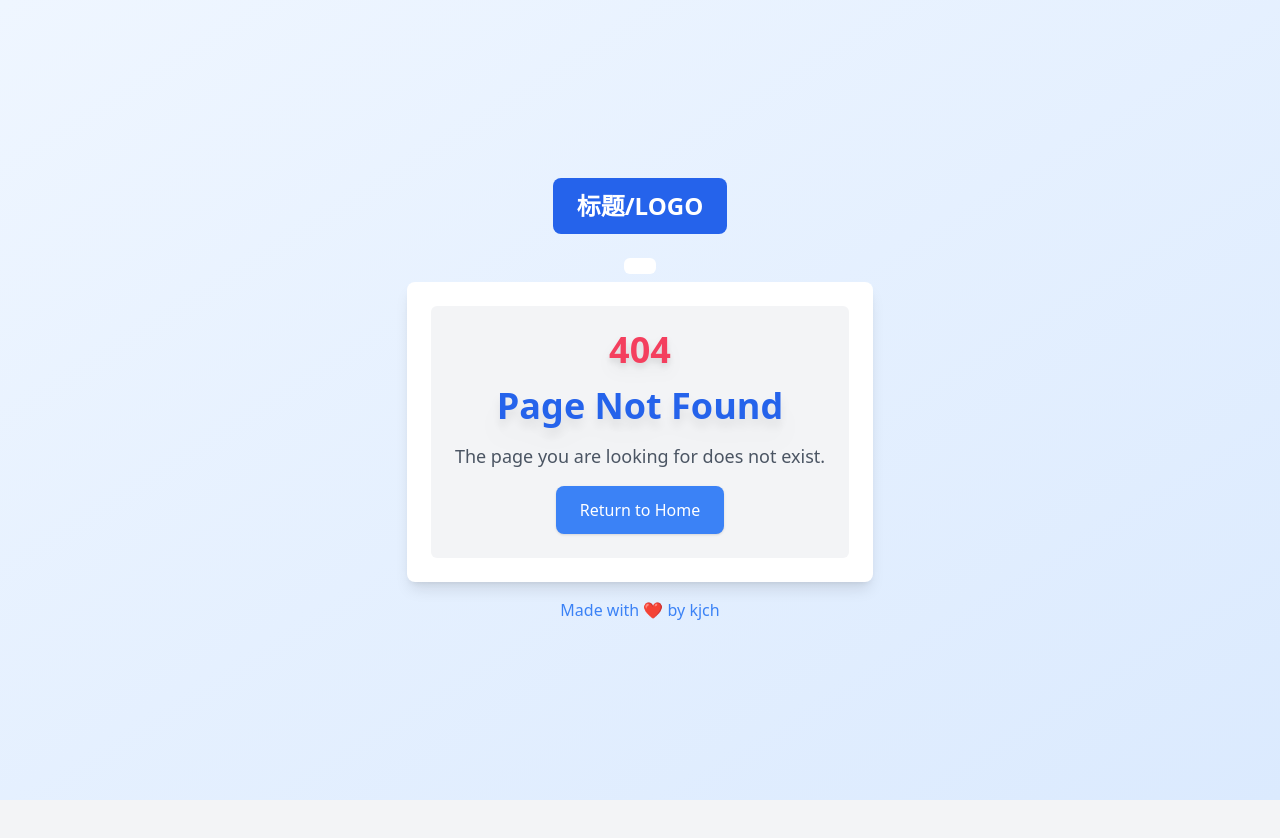
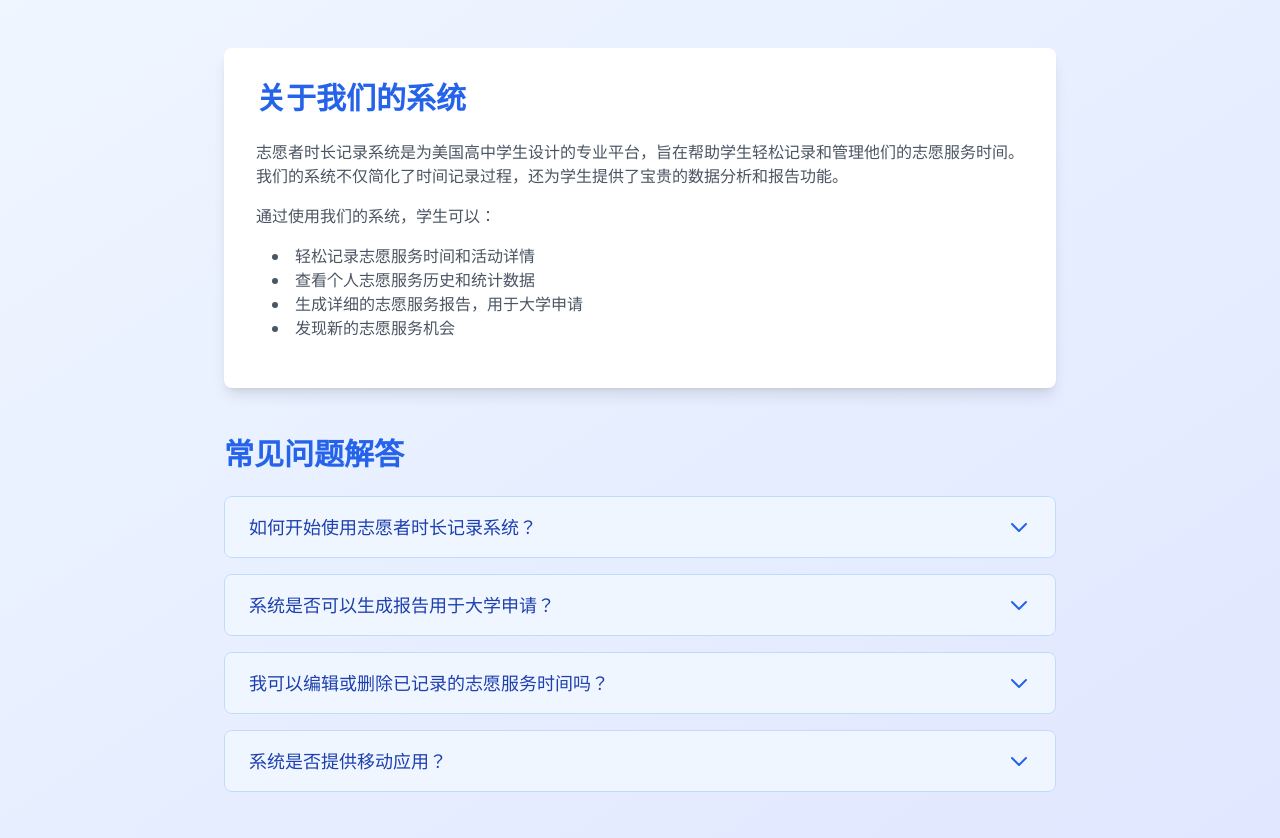
Before and after one commit to ActiVol/ActiVol-FrontEnd, a Vue app: page /about in a window 1280 px wide. Before the commit this address had no page. Before the commit the page ends 800 px from the top, so only its background shows below. Built offline with nearby package versions, Linux system fonts and the light colour scheme.

Commit message:
feat: About Page testing

```diff
--- a/src/router/index.ts
+++ b/src/router/index.ts
@@ -6,6 +6,7 @@ import NotFound from '../views/404.vue';
 import Test from '@/views/test.vue';
 import details from '@/views/details.vue';
 import selfSubmission from '@/views/Activity/self-submission.vue';
+import about from '@/views/about.vue';
 
 // Define the type of route
 // interface Route {
@@ -36,6 +37,10 @@ const routes = [
         component: SubPage,
     },
     {
+        path: '/about',
+        component: about,
+    },
+    {
         path: '/:pathMatch(.*)*',
         component: NotFound,
         meta: { hideTitle: true },
--- /dev/null
+++ b/src/views/about.vue
@@ -0,0 +1,102 @@
+<template>
+    <div class="min-h-screen bg-gradient-to-br from-blue-50 to-indigo-100">
+        <!-- <header class="bg-white shadow-sm">
+            <div class="max-w-7xl mx-auto py-4 px-4 sm:px-6 lg:px-8 flex justify-between items-center">
+                <h1 class="text-2xl font-bold text-blue-600">志愿者时长记录系统</h1>
+                <nav>
+                    <a href="#" class="text-blue-600 hover:text-blue-800 mx-2">首页</a>
+                    <a href="#" class="text-blue-600 hover:text-blue-800 mx-2">关于我们</a>
+                </nav>
+            </div>
+        </header> -->
+
+        <main class="max-w-4xl mx-auto py-12 px-4 sm:px-6 lg:px-8">
+            <div class="bg-white rounded-lg shadow-lg overflow-hidden">
+                <div class="p-8">
+                    <h2 class="text-3xl font-semibold text-blue-600 mb-6">关于我们的系统</h2>
+                    <p class="text-gray-600 mb-4">
+                        志愿者时长记录系统是为美国高中学生设计的专业平台，旨在帮助学生轻松记录和管理他们的志愿服务时间。我们的系统不仅简化了时间记录过程，还为学生提供了宝贵的数据分析和报告功能。
+                    </p>
+                    <p class="text-gray-600 mb-4">
+                        通过使用我们的系统，学生可以：
+                    </p>
+                    <ul class="list-disc list-inside text-gray-600 mb-4 pl-4">
+                        <li>轻松记录志愿服务时间和活动详情</li>
+                        <li>查看个人志愿服务历史和统计数据</li>
+                        <li>生成详细的志愿服务报告，用于大学申请</li>
+                        <li>发现新的志愿服务机会</li>
+                    </ul>
+                </div>
+            </div>
+
+            <div class="mt-12">
+                <h2 class="text-3xl font-semibold text-blue-600 mb-6">常见问题解答</h2>
+                <div class="space-y-4">
+                    <div v-for="(qa, index) in faqs" :key="index"
+                        class="border border-blue-200 rounded-lg overflow-hidden">
+                        <button @click="toggleFaq(index)"
+                            class="w-full text-left px-6 py-4 bg-blue-50 hover:bg-blue-100 transition-colors duration-200 flex justify-between items-center">
+                            <span class="text-lg font-medium text-blue-800">{{ qa.question }}</span>
+                            <svg class="w-6 h-6 text-blue-600 transform transition-transform duration-200"
+                                :class="{ 'rotate-180': qa.isOpen }" fill="none" stroke="currentColor"
+                                viewBox="0 0 24 24" xmlns="http://www.w3.org/2000/svg">
+                                <path stroke-linecap="round" stroke-linejoin="round" stroke-width="2"
+                                    d="M19 9l-7 7-7-7"></path>
+                            </svg>
+                        </button>
+                        <div v-show="qa.isOpen" class="px-6 py-4 bg-white">
+                            <p class="text-gray-600">{{ qa.answer }}</p>
+                        </div>
+                    </div>
+                </div>
+            </div>
+        </main>
+
+        <!-- <footer class="bg-blue-600 text-white mt-16">
+            <div class="max-w-7xl mx-auto py-8 px-4 sm:px-6 lg:px-8 text-center">
+                <p>&copy; 2023 志愿者时长记录系统. 保留所有权利.</p>
+            </div>
+        </footer> -->
+    </div>
+</template>
+
+<script lang="ts">
+import { defineComponent, ref } from 'vue'
+
+export default defineComponent({
+    name: 'QAAndIntroduction',
+    setup() {
+        const faqs = ref([
+            {
+                question: "如何开始使用志愿者时长记录系统？",
+                answer: "首先，您需要注册一个账户。注册后，您可以立即开始记录您的志愿服务时间和活动。我们提供了直观的界面，引导您完成每一步。",
+                isOpen: false
+            },
+            {
+                question: "系统是否可以生成报告用于大学申请？",
+                answer: "是的，我们的系统可以生成详细的志愿服务报告，包括总服务时间、参与的项目类型以及您的贡献概述。这些报告可以直接用于您的大学申请。",
+                isOpen: false
+            },
+            {
+                question: "我可以编辑或删除已记录的志愿服务时间吗？",
+                answer: "当然可以。您可以随时编辑或删除您的记录。但请注意，为了保持记录的准确性，某些更改可能需要管理员审核。",
+                isOpen: false
+            },
+            {
+                question: "系统是否提供移动应用？",
+                answer: "目前，我们的系统是一个响应式网页应用，可以在任何设备上使用。我们正在考虑开发专门的移动应用，敬请期待！",
+                isOpen: false
+            }
+        ])
+
+        const toggleFaq = (index: number) => {
+            faqs.value[index].isOpen = !faqs.value[index].isOpen
+        }
+
+        return {
+            faqs,
+            toggleFaq
+        }
+    }
+})
+</script>
```
